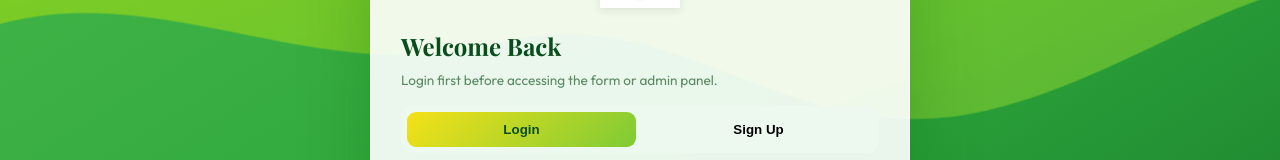
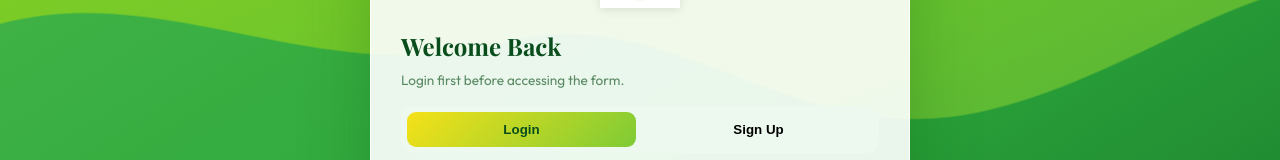
Before and after one commit to Johnriiiii/sjwc-youth-ministry, a React (Vite) app in the folder client/: page / in a window 1280 px wide. Shown: the part 384-544 px from the top of the page. Built offline with nearby package versions, Linux system fonts and the light colour scheme; no server answers.

Commit message:
Remove 'or admin panel' from login text

```diff
--- a/client/src/components/AuthPanel.tsx
+++ b/client/src/components/AuthPanel.tsx
@@ -43,7 +43,7 @@ export function AuthPanel({ loading, onSignup, onLogin }: AuthPanelProps) {
           <h2>{mode === 'login' ? 'Welcome Back' : 'Create an Account'}</h2>
           <p>
             {mode === 'login'
-              ? 'Login first before accessing the form or admin panel.'
+              ? 'Login first before accessing the form.'
               : 'Register your account to continue.'}
           </p>
         </div>
```
